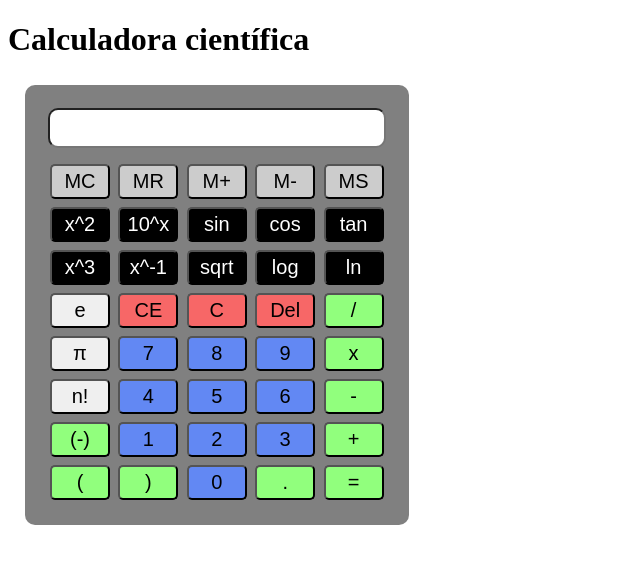
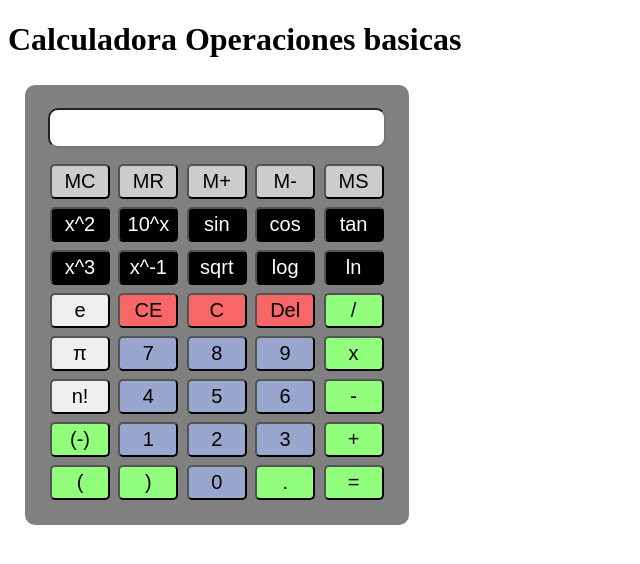
Before and after one commit to essneider0707/ParcialAseguramiento, a plain HTML site: page calculadora.html in a window 1280 px wide. Shown: the whole page, without its empty margins (0-640 px from the left). Drawn offline with Linux system fonts and the light colour scheme.

Commit message:
prueba f

```diff
--- a/calculadora.html
+++ b/calculadora.html
@@ -12,7 +12,7 @@
 
 <body>
     <header>
-        <h1>Calculadora científica</h1>
+        <h1>Calculadora Operaciones basicas</h1>
     </header>
     <main>
         <table>
--- a/style.css
+++ b/style.css
@@ -48,7 +48,7 @@ table {
 }
 
 .bluebutton {
-    background-color: #6288f3;
+    background-color: #99a7ce;
 }
 
 .redbutton {
```
